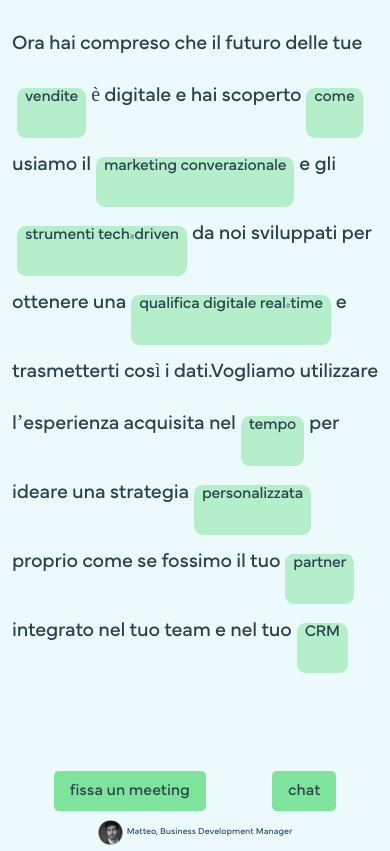
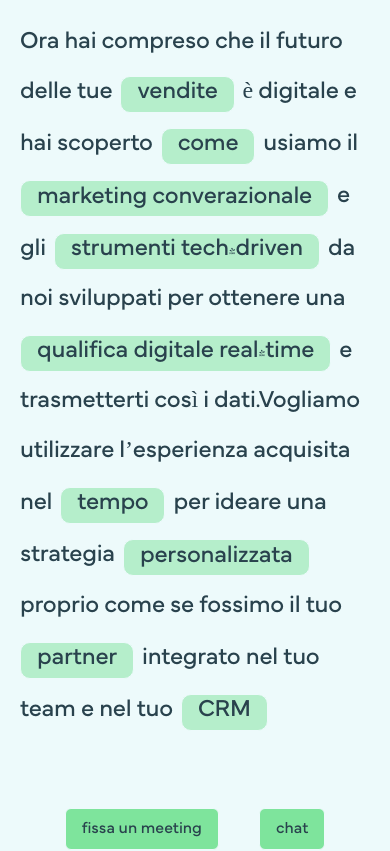
Before and after one commit to neharadialcode/daicar-group-animation, a React (Create React App) app: page / in a window 390 px wide. Shown: the part 7300-8151 px from the top of the page. Built offline with nearby package versions, Linux system fonts and the light colour scheme.

Commit message:
updating meeting section

```diff
--- a/src/assets/scss/index.scss
+++ b/src/assets/scss/index.scss
@@ -188,7 +188,7 @@ body {
     --font-2xl: 14px;
     --font-3xl: 22px;
     --font-4xl: 25px;
-    --font-5xl: 17px;
+    --font-5xl: 24px;
     --font-6xl: 36px;
   }
 }
--- a/src/assets/scss/media.scss
+++ b/src/assets/scss/media.scss
@@ -359,7 +359,10 @@
   }
   .meeting_para {
     line-height: 260% !important;
-    max-width: 1132px !important;
+    max-width: 1072px !important;
+  }
+  .meeting_para .common_button {
+    font-size: 20px !important;
   }
 }
 
@@ -446,6 +449,10 @@
   .hero_slide_1 h3,
   .hero_slide_2 h3 {
     font-size: 62px !important;
+  }
+  .meeting_para .common_button {
+    font-size: 20px !important;
+    padding: 14.4px 16px !important;
   }
 }
 
@@ -795,6 +802,15 @@
     font-size: 28px !important;
     line-height: 195% !important;
   }
+  .meeting_para {
+    font-size: 24px !important;
+    line-height: 208% !important;
+  }
+  .meeting_para .common_button {
+    font-size: 24px !important;
+    height: 37px !important;
+    padding: 6.4px 16px !important;
+  }
 }
 
 @media (max-width: 379.98px) {
--- a/src/components/Meeting.jsx
+++ b/src/components/Meeting.jsx
@@ -34,50 +34,50 @@ function About() {
     <>
       <section className="bg_light_white padding_y163 about_parent min-vh-100 overflow-hidden">
         <div className="custom_container container about_text pt-xl-5">
-          <p className="mb-0 fw-normal font_5xl color_dark_gray ff_mundial_regular custom_letter_spacing meeting_para mx-auto">
+          <p className="mb-0 fw-normal font_5xl color_dark_gray ff_mundial_regular custom_letter_spacing meeting_para mx-auto px-2 px-sm-0">
             Ora hai compreso che il futuro delle tue
-            <span className="common_button mx-1 font_2xl mx-sm-3">vendite</span>
+            <span className="common_button mx-2 font_2xl mx-sm-3">vendite</span>
             è digitale e hai scoperto
-            <br className="d-md-block d-none"></br>
-            <span className="common_button mx-1 font_2xl ms-sm-0 me-sm-3 margin_top">
+            <br className="d-none d-lg-block"></br>
+            <span className="common_button mx-2 font_2xl ms-sm-3 ms-lg-0 me-sm-3 margin_top">
               come
             </span>
             usiamo il
-            <span className="common_button mx-1 font_2xl mx-sm-3 margin_top">
+            <span className="common_button me-2 font_2xl mx-sm-3 margin_top">
               marketing converazionale
             </span>
             e gli
-            <span className="common_button mx-1 font_2xl mx-sm-3 margin_top">
+            <span className="common_button font_2xl mx-2 ms-lg-3 me-sm-3 margin_top">
               strumenti tech-driven
             </span>
-            da noi sviluppati
-            <br className="d-md-block d-none"></br> per ottenere una
-            <span className="common_button mx-1 font_2xl mx-sm-3 margin_top">
+            da noi sviluppati&nbsp;
+            <br className="d-none d-xl-block"></br>per ottenere una
+            <span className="common_button font_2xl me-2 ms-lg-3 me-sm-3 margin_top">
               qualifica digitale real-time
             </span>
             e trasmetterti così i dati.<br className="d-md-block d-none"></br>
             Vogliamo utilizzare l’esperienza acquisita nel
-            <span className="common_button mx-1 font_2xl mx-sm-3 margin_top">
+            <span className="common_button mx-2 font_2xl mx-sm-3 margin_top">
               tempo
             </span>
             per ideare una strategia
-            <span className="common_button mx-1 font_2xl me-sm-0 ms-sm-3 margin_top">
+            <span className="common_button mx-2 font_2xl ms-xl-3 me-sm-3 me-xl-0 margin_top">
               personalizzata
             </span>
-            <br className="d-md-block d-none"></br>
+            <br className="d-none d-xl-block"></br>
             proprio come se fossimo il tuo
-            <span className="common_button mx-1 font_2xl mx-sm-3 margin_top">
+            <span className="common_button me-2 font_2xl mx-sm-3 margin_top">
               partner
             </span>
             integrato nel tuo team e nel tuo
-            <span className="common_button mx-1 font_2xl me-sm-0 ms-sm-3 margin_top">
+            <span className="common_button mx-2 font_2xl me-sm-0 ms-sm-3 margin_top">
               CRM
             </span>
           </p>
 
-          <div className="pt-5 mt-5 position-relative z_index2">
+          <div className="pt-4 pt-lg-5 mt-5 position-relative z_index2">
             <div className="d-flex align-items-center justify-content-center meeting_btn_parent">
-              <button className="ff_mundial_regular hero_btn me-5">
+              <button className="ff_mundial_regular hero_btn me-4 me-lg-5">
                 fissa un meeting
               </button>
               <button className="ff_mundial_regular hero_btn meeting_border_line parliamone ms-3">
```
